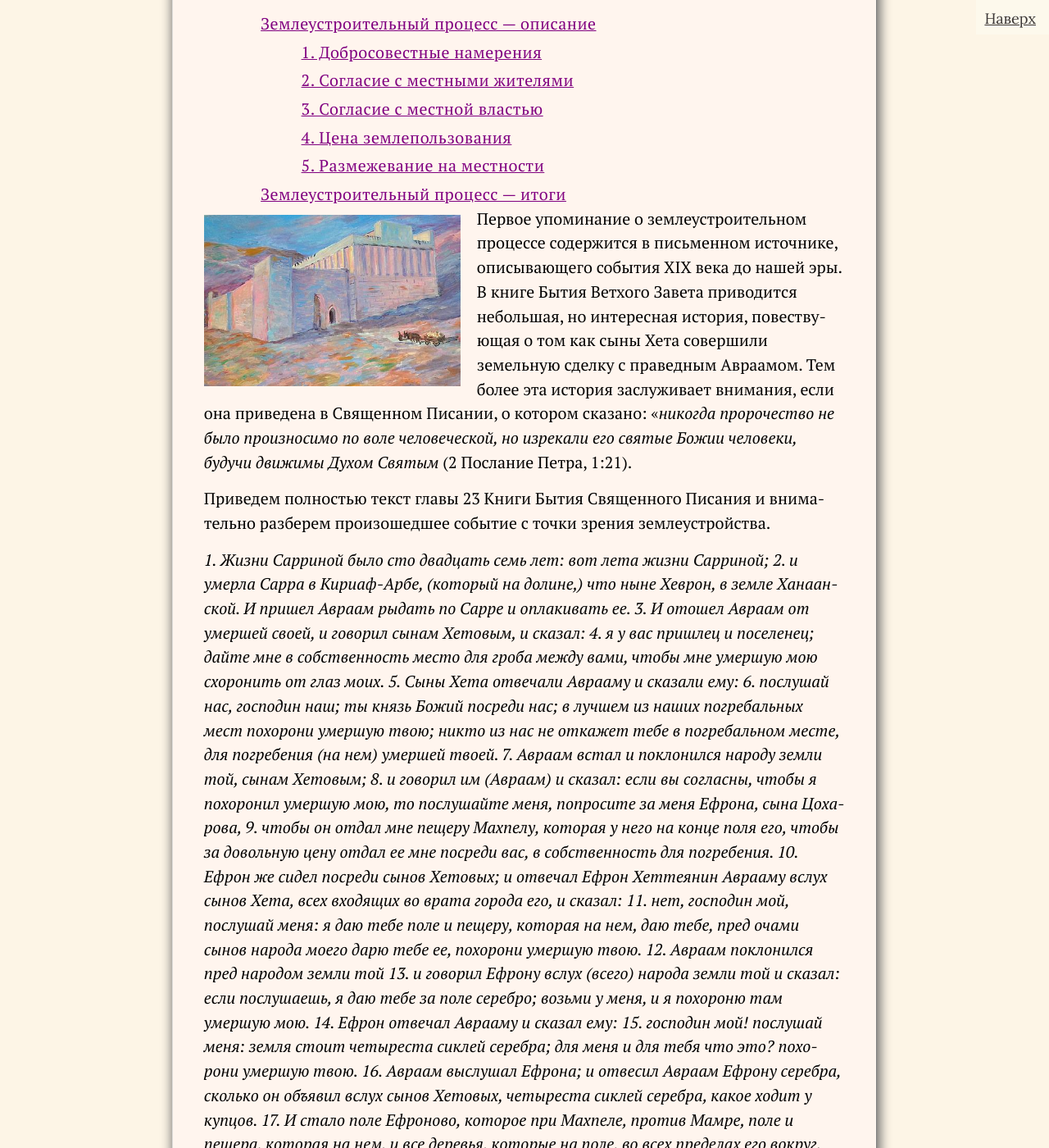
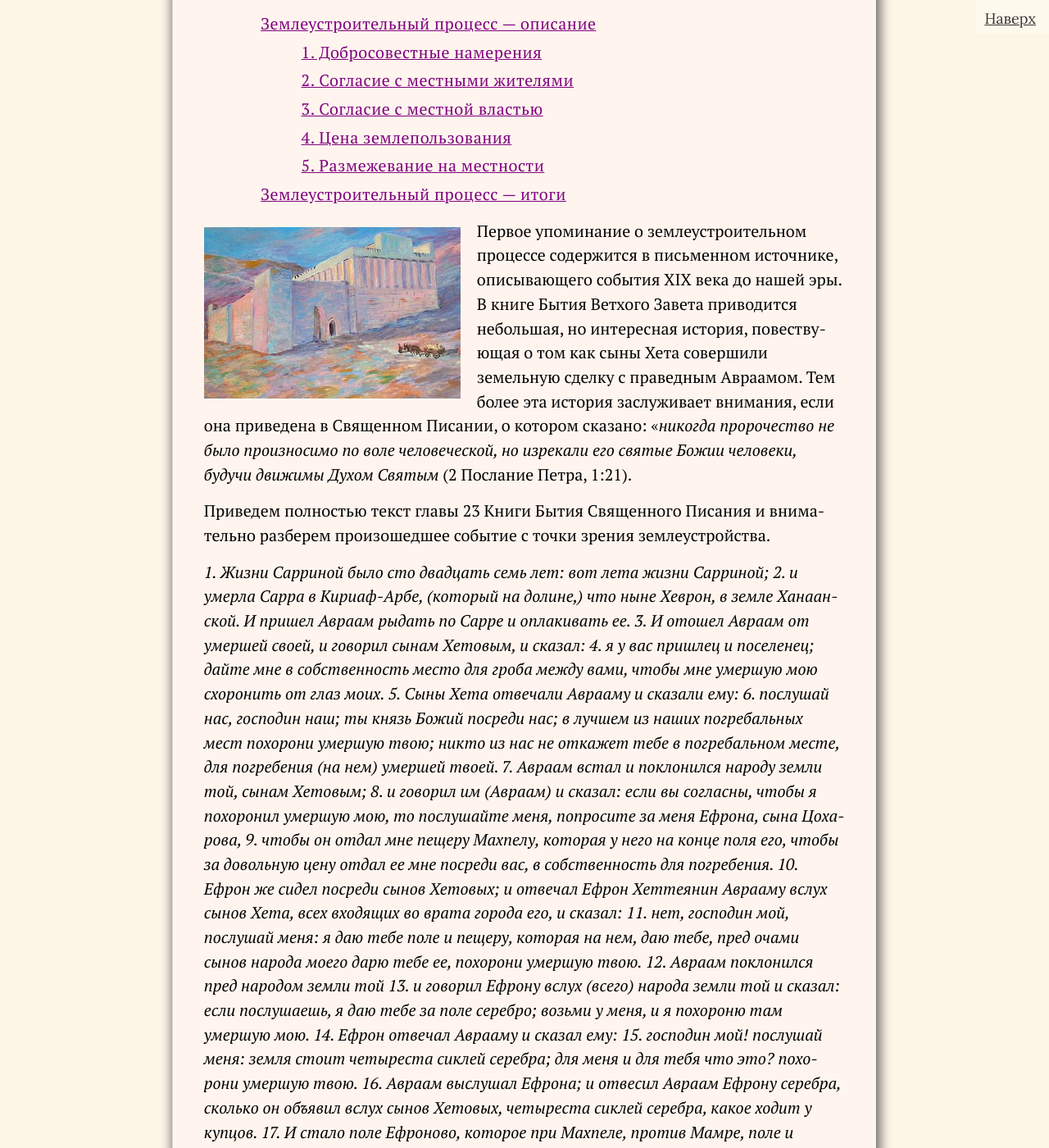
Before and after one commit to SergSi/land-use-art, a Jekyll site: the page built from _posts/2023-09-01-book.md, in a window 1280 px wide and 1400 px high, scrolled down 445 px. Shown: the whole window at 82% size. Built offline with Jekyll 4.4.1, drawn with Linux system fonts in a browser that asks for light colours; some web fonts are replaced.

Commit message:
Update style.css

```diff
--- a/assets/css/style.css
+++ b/assets/css/style.css
@@ -282,6 +282,10 @@ h4 + ol {
   margin-bottom: 24px;
   padding-bottom: 0px;
   padding-top: 10px;
+}
+
+#toc + div {
+  margin-top: 1.5rem;
 }
 
 .toc ul li:before,
```
